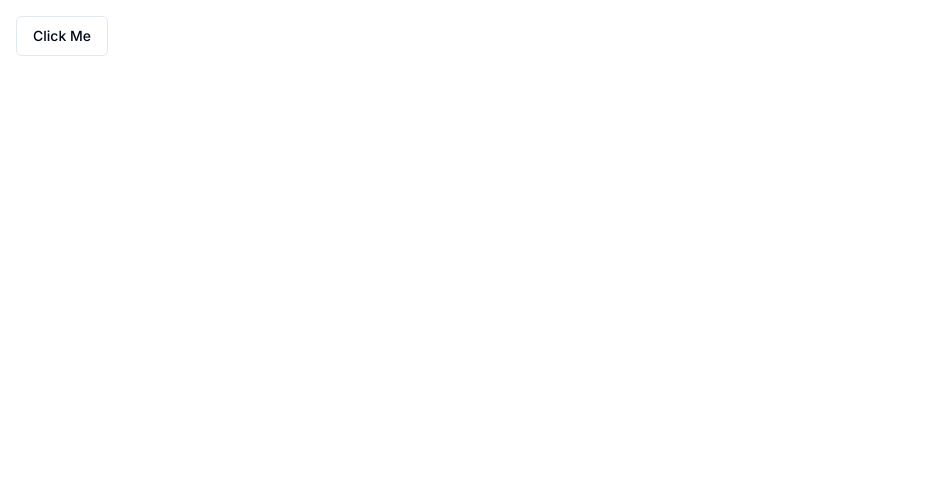
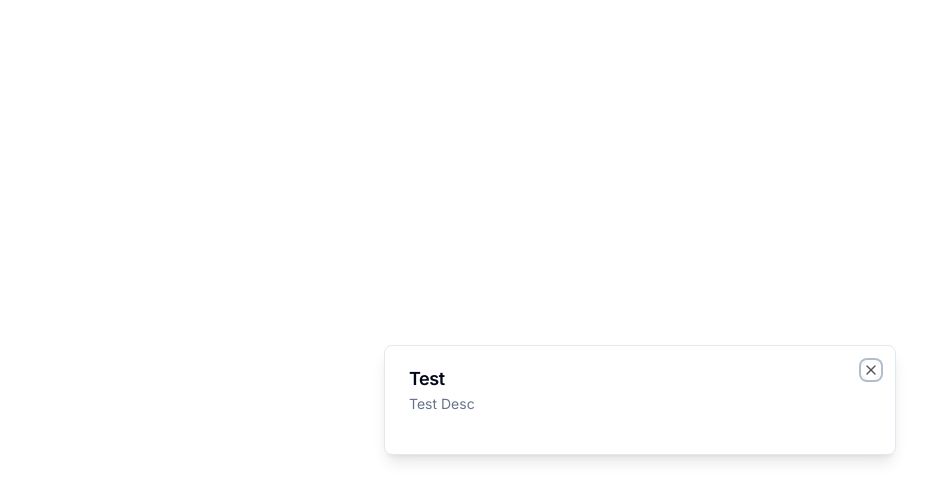
Before and after one commit to vuductiep/ecommerce-admin-2023, a Next.js app: page / in a window 1280 px wide. Shown: the top 500 px of the page, without its empty margins (0-943 px from the left). Built offline with nearby package versions, Linux system fonts and the light colour scheme.

Commit message:
add zustand and clerk

```diff
--- /dev/null
+++ b/app/(auth)/(routes)/sign-in/[[...sign-in]]/page.tsx
@@ -0,0 +1,5 @@
+import { SignIn } from "@clerk/nextjs";
+
+export default function Page() {
+  return <SignIn />;
+}
--- /dev/null
+++ b/app/(auth)/(routes)/sign-up/[[...sign-up]]/page.tsx
@@ -0,0 +1,5 @@
+import { SignUp } from "@clerk/nextjs";
+
+export default function Page() {
+  return <SignUp />;
+}
--- /dev/null
+++ b/app/(auth)/layout.tsx
@@ -0,0 +1,11 @@
+import React from "react";
+
+export default function AuthLayout({
+  children,
+}: {
+  children: React.ReactNode;
+}) {
+  return (
+    <div className="flex items-center justify-center h-full">{children}</div>
+  );
+}
--- a/app/(root)/page.tsx
+++ b/app/(root)/page.tsx
@@ -1,10 +1,14 @@
-import { Button } from '@/components/ui/button'
-import Image from 'next/image'
+"use client";
 
-export default function Home() {
+import { Modal } from '@/components/ui/modal'
+
+const SetupPage = () => {
   return (
     <div className='p-4'>
-      <Button size={'default'} variant={'outline'}>Click Me</Button>
+      <Modal title='Test' description='Test Desc' isOpen onClose={() => {}}>
+      </Modal>
     </div>
   )
 }
+
+export default SetupPage
--- a/app/layout.tsx
+++ b/app/layout.tsx
@@ -1,22 +1,25 @@
-import './globals.css'
-import type { Metadata } from 'next'
-import { Inter } from 'next/font/google'
+import "./globals.css";
+import type { Metadata } from "next";
+import { Inter } from "next/font/google";
+import { ClerkProvider } from "@clerk/nextjs";
 
-const inter = Inter({ subsets: ['latin'] })
+const inter = Inter({ subsets: ["latin"] });
 
 export const metadata: Metadata = {
-  title: 'Admin Dashboard',
-  description: 'Admin Dashboard',
-}
+  title: "Admin Dashboard",
+  description: "Admin Dashboard",
+};
 
 export default function RootLayout({
   children,
 }: {
-  children: React.ReactNode
+  children: React.ReactNode;
 }) {
   return (
-    <html lang="en">
-      <body className={inter.className}>{children}</body>
-    </html>
-  )
+    <ClerkProvider>
+      <html lang="en">
+        <body className={inter.className}>{children}</body>
+      </html>
+    </ClerkProvider>
+  );
 }
--- /dev/null
+++ b/components/ui/dialog.tsx
@@ -0,0 +1,123 @@
+"use client"
+
+import * as React from "react"
+import * as DialogPrimitive from "@radix-ui/react-dialog"
+import { X } from "lucide-react"
+
+import { cn } from "@/lib/utils"
+
+const Dialog = DialogPrimitive.Root
+
+const DialogTrigger = DialogPrimitive.Trigger
+
+const DialogPortal = ({
+  className,
+  ...props
+}: DialogPrimitive.DialogPortalProps) => (
+  <DialogPrimitive.Portal className={cn(className)} {...props} />
+)
+DialogPortal.displayName = DialogPrimitive.Portal.displayName
+
+const DialogOverlay = React.forwardRef<
+  React.ElementRef<typeof DialogPrimitive.Overlay>,
+  React.ComponentPropsWithoutRef<typeof DialogPrimitive.Overlay>
+>(({ className, ...props }, ref) => (
+  <DialogPrimitive.Overlay
+    ref={ref}
+    className={cn(
+      "fixed inset-0 z-50 bg-background/80 backdrop-blur-sm data-[state=open]:animate-in data-[state=closed]:animate-out data-[state=closed]:fade-out-0 data-[state=open]:fade-in-0",
+      className
+    )}
+    {...props}
+  />
+))
+DialogOverlay.displayName = DialogPrimitive.Overlay.displayName
+
+const DialogContent = React.forwardRef<
+  React.ElementRef<typeof DialogPrimitive.Content>,
+  React.ComponentPropsWithoutRef<typeof DialogPrimitive.Content>
+>(({ className, children, ...props }, ref) => (
+  <DialogPortal>
+    <DialogOverlay />
+    <DialogPrimitive.Content
+      ref={ref}
+      className={cn(
+        "fixed left-[50%] top-[50%] z-50 grid w-full max-w-lg translate-x-[-50%] translate-y-[-50%] gap-4 border bg-background p-6 shadow-lg duration-200 data-[state=open]:animate-in data-[state=closed]:animate-out data-[state=closed]:fade-out-0 data-[state=open]:fade-in-0 data-[state=closed]:zoom-out-95 data-[state=open]:zoom-in-95 data-[state=closed]:slide-out-to-left-1/2 data-[state=closed]:slide-out-to-top-[48%] data-[state=open]:slide-in-from-left-1/2 data-[state=open]:slide-in-from-top-[48%] sm:rounded-lg md:w-full",
+        className
+      )}
+      {...props}
+    >
+      {children}
+      <DialogPrimitive.Close className="absolute right-4 top-4 rounded-sm opacity-70 ring-offset-background transition-opacity hover:opacity-100 focus:outline-none focus:ring-2 focus:ring-ring focus:ring-offset-2 disabled:pointer-events-none data-[state=open]:bg-accent data-[state=open]:text-muted-foreground">
+        <X className="h-4 w-4" />
+        <span className="sr-only">Close</span>
+      </DialogPrimitive.Close>
+    </DialogPrimitive.Content>
+  </DialogPortal>
+))
+DialogContent.displayName = DialogPrimitive.Content.displayName
+
+const DialogHeader = ({
+  className,
+  ...props
+}: React.HTMLAttributes<HTMLDivElement>) => (
+  <div
+    className={cn(
+      "flex flex-col space-y-1.5 text-center sm:text-left",
+      className
+    )}
+    {...props}
+  />
+)
+DialogHeader.displayName = "DialogHeader"
+
+const DialogFooter = ({
+  className,
+  ...props
+}: React.HTMLAttributes<HTMLDivElement>) => (
+  <div
+    className={cn(
+      "flex flex-col-reverse sm:flex-row sm:justify-end sm:space-x-2",
+      className
+    )}
+    {...props}
+  />
+)
+DialogFooter.displayName = "DialogFooter"
+
+const DialogTitle = React.forwardRef<
+  React.ElementRef<typeof DialogPrimitive.Title>,
+  React.ComponentPropsWithoutRef<typeof DialogPrimitive.Title>
+>(({ className, ...props }, ref) => (
+  <DialogPrimitive.Title
+    ref={ref}
+    className={cn(
+      "text-lg font-semibold leading-none tracking-tight",
+      className
+    )}
+    {...props}
+  />
+))
+DialogTitle.displayName = DialogPrimitive.Title.displayName
+
+const DialogDescription = React.forwardRef<
+  React.ElementRef<typeof DialogPrimitive.Description>,
+  React.ComponentPropsWithoutRef<typeof DialogPrimitive.Description>
+>(({ className, ...props }, ref) => (
+  <DialogPrimitive.Description
+    ref={ref}
+    className={cn("text-sm text-muted-foreground", className)}
+    {...props}
+  />
+))
+DialogDescription.displayName = DialogPrimitive.Description.displayName
+
+export {
+  Dialog,
+  DialogTrigger,
+  DialogContent,
+  DialogHeader,
+  DialogFooter,
+  DialogTitle,
+  DialogDescription,
+}
--- /dev/null
+++ b/components/ui/modal.tsx
@@ -0,0 +1,46 @@
+"use client"
+
+import { Dialog,
+  DialogContent,
+  DialogDescription,
+  DialogHeader,
+  DialogTitle
+} from "@/components/ui/dialog";
+
+interface ModalProps {
+  title: string;
+  description: string;
+  isOpen: boolean;
+  onClose: () => void;
+  children?: React.ReactNode;
+}
+
+export const Modal: React.FC<ModalProps> = ({
+  title,
+  description,
+  isOpen,
+  onClose,
+  children,
+}) => {
+  const onChange = (open: boolean) => {
+    if (!open) {
+      onClose()
+    }
+  };
+
+  return (
+    <Dialog open={isOpen} onOpenChange={onChange}>
+      <DialogContent>
+        <DialogHeader>
+          <DialogTitle>{title}</DialogTitle>
+          <DialogDescription>
+            {description}
+          </DialogDescription>
+        </DialogHeader>
+        <div>
+          {children}
+        </div>
+      </DialogContent>
+    </Dialog>
+  )
+};
--- a/package.json
+++ b/package.json
@@ -9,6 +9,8 @@
     "lint": "next lint"
   },
   "dependencies": {
+    "@clerk/nextjs": "^4.21.15",
+    "@radix-ui/react-dialog": "^1.0.4",
     "@radix-ui/react-slot": "^1.0.2",
     "@types/node": "20.4.1",
     "@types/react": "18.2.14",
@@ -26,6 +28,7 @@
     "tailwind-merge": "^1.13.2",
     "tailwindcss": "3.3.2",
     "tailwindcss-animate": "^1.0.6",
-    "typescript": "5.1.6"
+    "typescript": "5.1.6",
+    "zustand": "^4.3.9"
   }
 }
```
Also changed, not shown: hooks/use-store-modal.tsx (added, +13 -0 lines), middleware.ts (added, +7 -0 lines), settings.json (added, +8 -0 lines), 1 other file (tests, documents, lock files or other folders).
